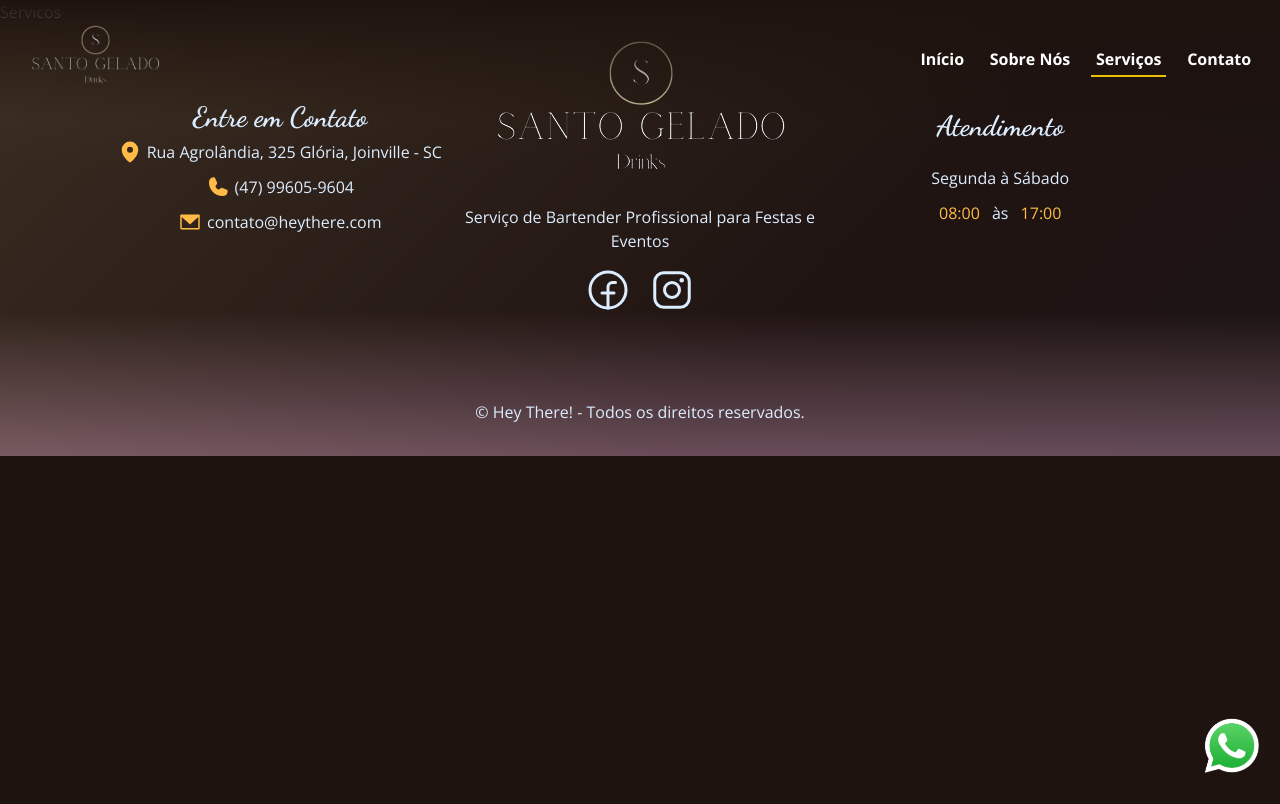
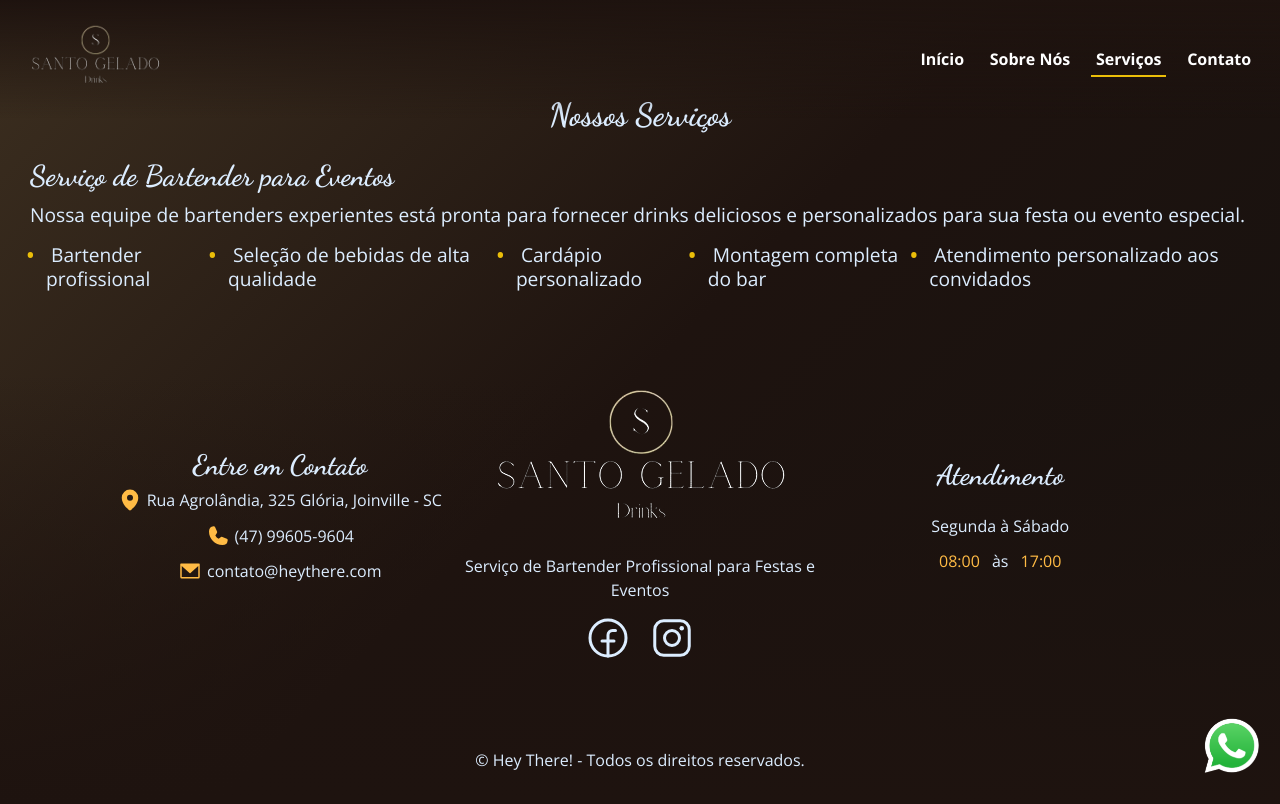
Before and after one commit to ribeirojer/santogelado, a React (Vite) app: page /servicos in a window 1280 px wide. Built offline with nearby package versions, Linux system fonts and the light colour scheme.

Commit message:
edit footer

```diff
--- a/src/components/Footer/Styled.ts
+++ b/src/components/Footer/Styled.ts
@@ -1,4 +1,5 @@
 import styled from "styled-components";
+import { theme } from "../../theme";
 
 export const Wrapper = styled.footer`
   display: flex;
@@ -6,13 +7,7 @@ export const Wrapper = styled.footer`
   justify-content: flex-end;
   padding: 0 8%;
   height: 432px;
-  background-image: linear-gradient(
-    to bottom,
-    #24161911,
-    #24161955,
-    #24161955,
-    #ffc1eb55
-  );
+  background-image: linear-gradient(to bottom, #ff550000, ${theme.licorice});
 
   .footerwrapper {
     display: flex;
@@ -53,14 +48,14 @@ export const Wrapper = styled.footer`
         display: flex;
         flex-direction: row;
         justify-content: center;
-      }
-      div a {
+        a {
           margin: 0 0.5rem;
           cursor: pointer;
           transition: 0.3s;
+          &:hover {
+            color: #ffbb45;
           }
-      div a:hover {
-        color: #ffbb45;
+        }
       }
     }
 
@@ -76,10 +71,10 @@ export const Wrapper = styled.footer`
       }
       p {
         margin-top: 0.7rem;
-      }
-      p span {
+        span {
           margin: 0 0.5rem;
           color: #ffbb45;
+        }
       }
     }
   }
@@ -91,9 +86,9 @@ export const Wrapper = styled.footer`
     margin-top: 5rem;
     p {
       margin-bottom: 2rem;
+      span {
+        color: #f00;
       }
-    p span {
-      color: #f00;
     }
     a {
       color: var(--cor-C);
--- a/src/components/Footer/index.tsx
+++ b/src/components/Footer/index.tsx
@@ -19,7 +19,7 @@ const Footer = (props: Props) => {
   return (
     <Wrapper>
       <div className="footerwrapper">
-        <div className="contacts">
+        <div className="contacts toOcult">
           <h3>Entre em Contato</h3>
           <p>
             <MapPin size={24} weight="fill" /> Rua Agrolândia, 325 Glória,
--- a/src/pages/Servicos/index.tsx
+++ b/src/pages/Servicos/index.tsx
@@ -1,11 +1,103 @@
-import React from 'react'
+import styled from "styled-components";
+import { theme } from "../../theme";
 
-type Props = {}
+type Props = {};
+
+const ServicosContainer = styled.main`
+  padding: 6rem 0 0 0;
+
+  h2 {
+    font-size: 2.5rem;
+    text-align: center;
+    font-weight: bold;
+  }
+
+  div {
+    padding: 30px;
+    margin-bottom: 30px;
+
+    h3 {
+      font-size: 1.8rem;
+      font-weight: bold;
+      margin-bottom: 15px;
+    }
+
+    p {
+      font-size: 1.2rem;
+      margin-bottom: 15px;
+    }
+
+    ul {
+      list-style: none;
+      padding-left: 0;
+
+      li {
+        font-size: 1.2rem;
+        margin: 0 0 5px 1rem;
+
+        &:before {
+          content: "•";
+          margin-right: 5px;
+          color: ${theme.saffron};
+          font-weight: bold;
+          display: inline-block;
+          width: 1em;
+          margin-left: -1em;
+        }
+      }
+    }
+  }
+
+  @media (max-width: 768px) {
+    h2 {
+      font-size: 2rem;
+    }
+
+    div {
+      padding: 15px;
+      margin-bottom: 20px;
+
+      h3 {
+        font-size: 1.5rem;
+        margin-bottom: 10px;
+      }
+
+      p {
+        font-size: 1rem;
+        margin-bottom: 10px;
+      }
+
+      ul {
+        display: flex;
+        flex-direction: column;
+        li {
+          font-size: 1rem;
+        }
+      }
+    }
+  }
+`;
 
 const Servicos = (props: Props) => {
   return (
-    <div>Servicos</div>
-  )
-}
+    <ServicosContainer>
+      <h2>Nossos Serviços</h2>
+      <div>
+        <h3>Serviço de Bartender para Eventos</h3>
+        <p>
+          Nossa equipe de bartenders experientes está pronta para fornecer
+          drinks deliciosos e personalizados para sua festa ou evento especial.
+        </p>
+        <ul>
+          <li>Bartender profissional</li>
+          <li>Seleção de bebidas de alta qualidade</li>
+          <li>Cardápio personalizado</li>
+          <li>Montagem completa do bar</li>
+          <li>Atendimento personalizado aos convidados</li>
+        </ul>
+      </div>
+    </ServicosContainer>
+  );
+};
 
 export default Servicos;
--- a/src/pages/Sobre/index.tsx
+++ b/src/pages/Sobre/index.tsx
@@ -1,11 +1,57 @@
-import React from 'react'
+import styled from "styled-components";
 
-type Props = {}
+type Props = {};
 
+const SobreNosContainer = styled.main`
+  padding: 50px 0;
+
+  h2 {
+    font-size: 2.5rem;
+    font-weight: bold;
+    margin-bottom: 25px;
+  }
+
+  p {
+    font-size: 1.2rem;
+    margin-bottom: 15px;
+  }
+`;
 const Sobre = (props: Props) => {
   return (
-    <div>index</div>
-  )
-}
+    <SobreNosContainer>
+      <div>
+        <h2>Quem Somos</h2>
+        <p>
+          A Santo Gelado Drinks é uma empresa de bartenders profissionais que
+          fornece serviços de drinks personalizados e deliciosos para festas e
+          eventos especiais. Nossa equipe experiente é apaixonada por
+          proporcionar aos nossos clientes uma experiência única e inesquecível
+          com nossos serviços exclusivos.
+        </p>
+        <p>
+          Fundada em 2015, a Santo Gelado Drinks começou como um pequeno negócio
+          local em São Paulo e desde então expandiu-se para atender clientes em
+          toda a região. Nossa filosofia é simples: oferecer serviços de alta
+          qualidade com um toque pessoal.
+        </p>
+      </div>
+      <div>
+        <h2>Nossa Equipe</h2>
+        <p>
+          Nossa equipe é composta por bartenders experientes e talentosos que
+          são especializados em criar drinks personalizados para cada evento.
+          Estamos sempre atualizados com as últimas tendências em coquetelaria e
+          nos esforçamos para garantir que cada drink seja perfeito em sabor,
+          aparência e apresentação.
+        </p>
+        <p>
+          Acreditamos que nossa equipe é a chave para o sucesso da Santo Gelado
+          Drinks e estamos comprometidos em fornecer treinamento contínuo e
+          oportunidades de crescimento para nossos funcionários.
+        </p>
+      </div>
+    </SobreNosContainer>
+  );
+};
 
 export default Sobre;
```
Lines whose indentation alone changed are shown as unchanged.
